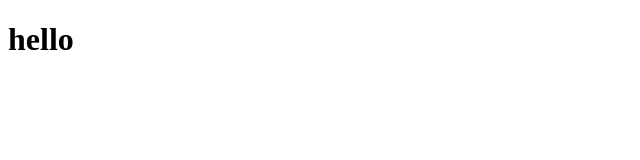
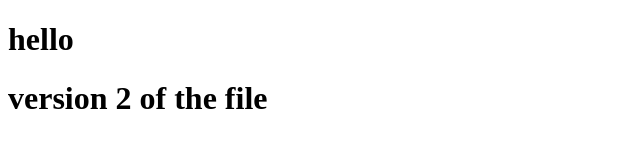
Before and after one commit to ashucodx/new-repo, a plain HTML site: page index.html in a window 1280 px wide. Shown: the whole page, without its empty margins (0-640 px from the left). Drawn offline with Linux system fonts and the light colour scheme.

Commit message:
second v2

```diff
--- a/index.html
+++ b/index.html
@@ -7,5 +7,6 @@
 </head>
 <body>
     <h1>hello</h1>
+    <h1>version 2 of the file</h1>
 </body>
 </html>
```
